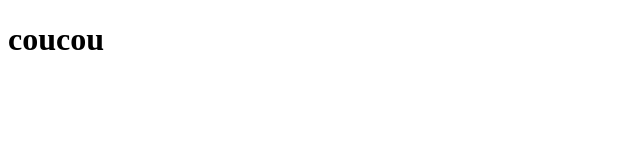
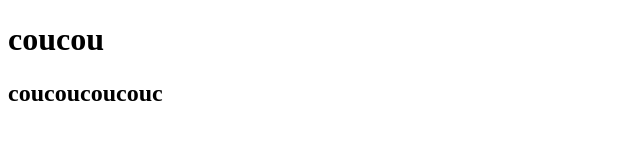
Before and after one commit to Manu9021/Daat, a plain HTML site: page test.html in a window 1280 px wide. Shown: the whole page, without its empty margins (0-640 px from the left). Drawn offline with Linux system fonts and the light colour scheme.

Commit message:
Mes modifications

```diff
--- a/test.html
+++ b/test.html
@@ -7,5 +7,6 @@
 </head>
 <body>
     <h1>coucou</h1>
+    <h2>coucoucoucouc</h2>
 </body>
 </html>
```
